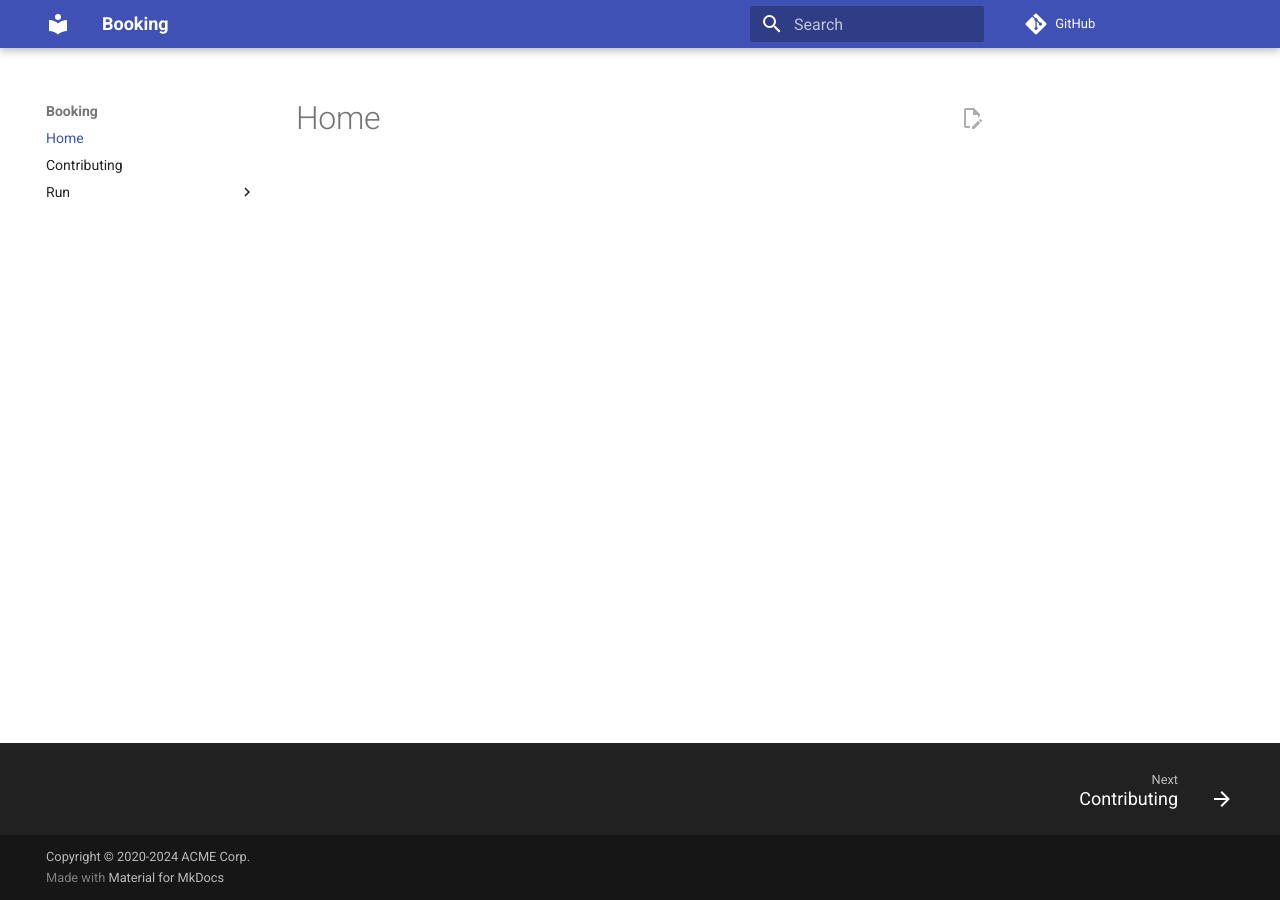
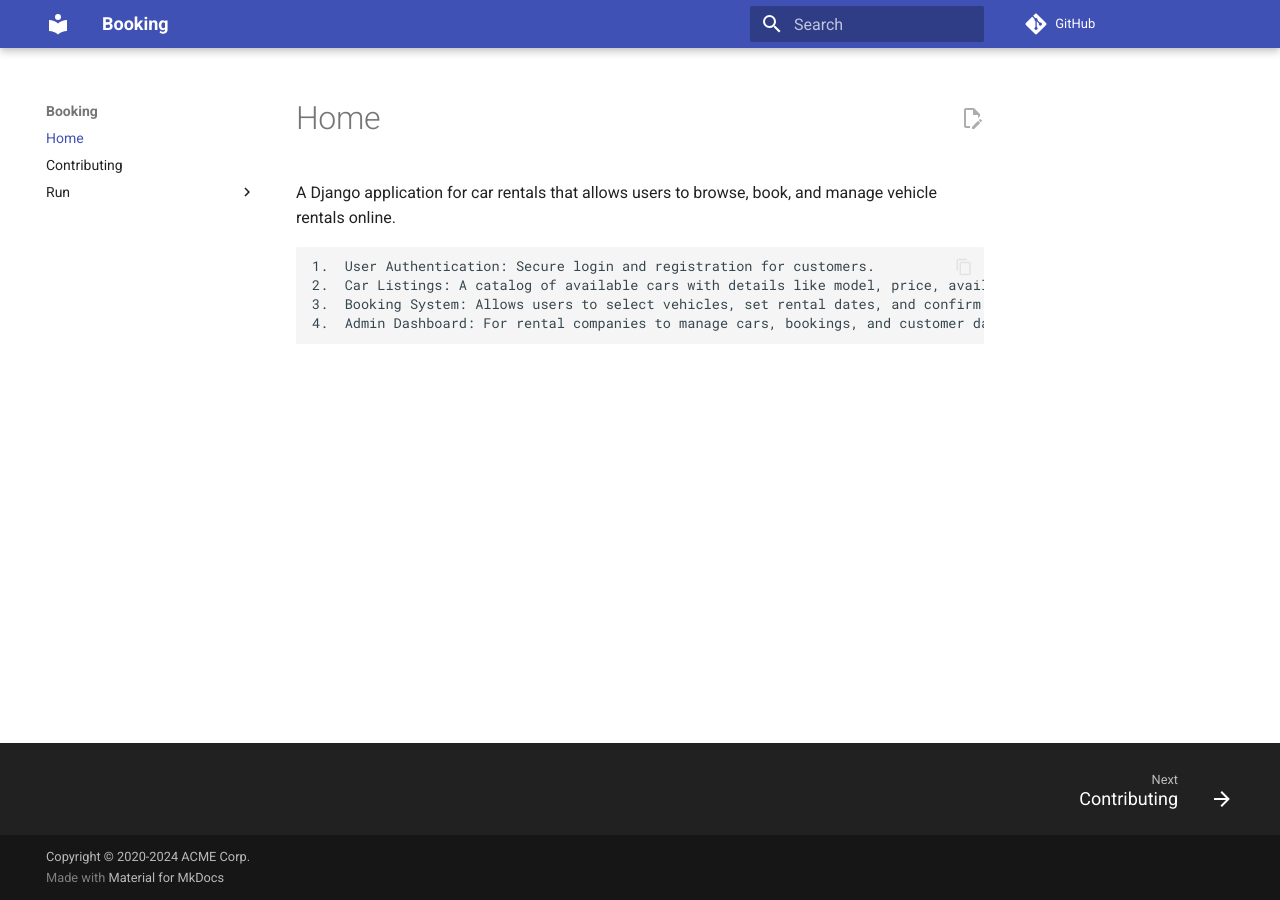
Before and after one commit to saxix/booking, an MkDocs documentation site: the page built from docs/src/index.md, in a window 1280 px wide. Built offline with MkDocs 1.6.1 and Material for MkDocs 9.7.7, drawn with Linux system fonts in a browser that asks for light colours; comment, search, counter and statistics services are not loaded.

Commit message:
ass sample doc

```diff
--- a/docs/src/index.md
+++ b/docs/src/index.md
@@ -1,3 +1,10 @@
 ---
 title: Documentation
 ---
+
+A Django application for car rentals that  allows users to browse, book, and manage vehicle rentals online.
+
+    1.	User Authentication: Secure login and registration for customers.
+	2.	Car Listings: A catalog of available cars with details like model, price, availability, and specifications.
+	3.	Booking System: Allows users to select vehicles, set rental dates, and confirm bookings.
+	4.	Admin Dashboard: For rental companies to manage cars, bookings, and customer data.
```
